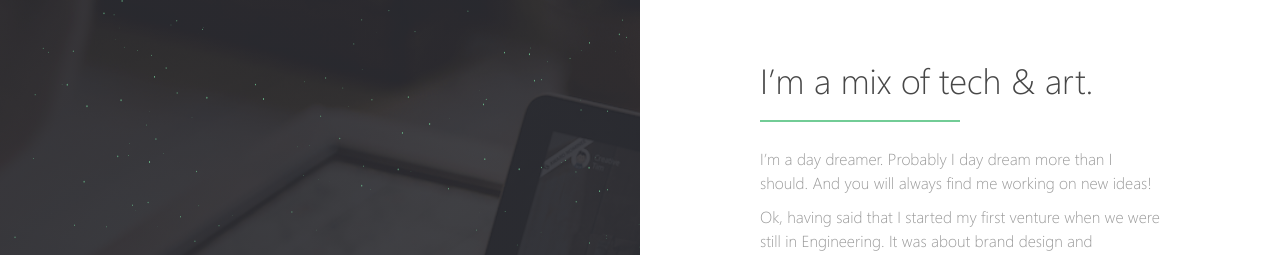
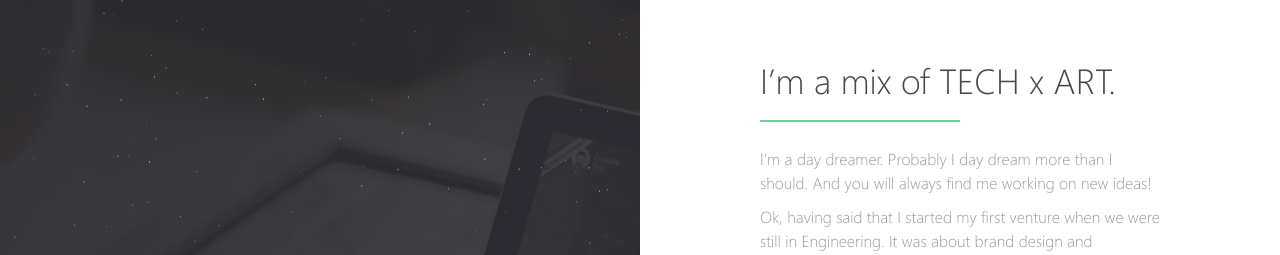
Before and after one commit to skyhitblog/skyhitblog.github.io, a Jekyll site: the page built from index.md, in a window 1280 px wide. Shown: the top 255 px of the page. Built offline with Jekyll 4.4.1, drawn with Linux system fonts in a browser that asks for light colours; our own code applies the rules of GitHub Pages for plain Markdown files.

```diff
--- a/index.md
+++ b/index.md
@@ -1,7 +1,7 @@
 ---
 layout: home
 ---
-# I'm a mix of tech & art.
+# I'm a mix of TECH x ART.
 
 I'm a day dreamer. Probably I day dream more than I should. And you will always find me working on new ideas!
 
```
